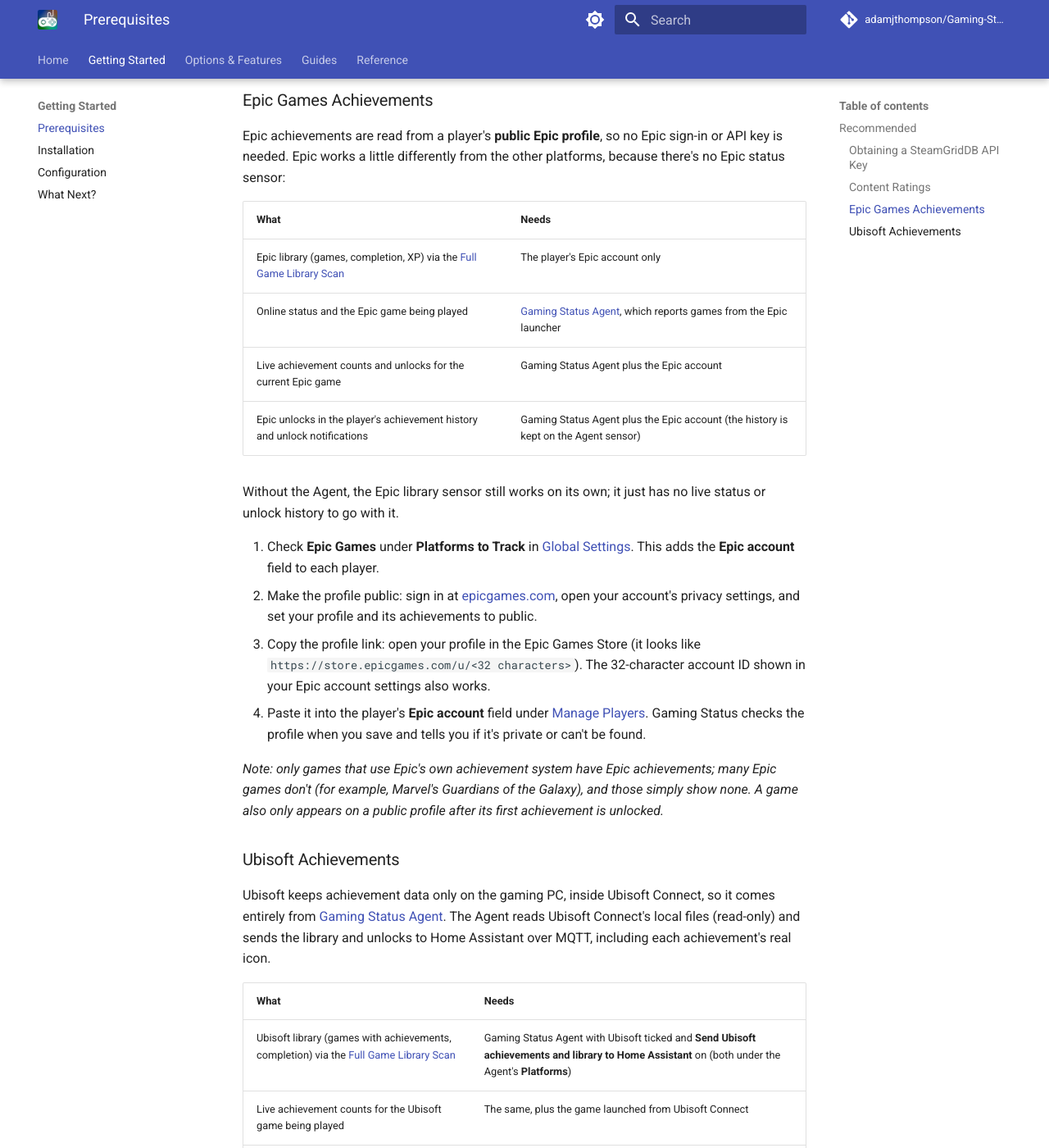
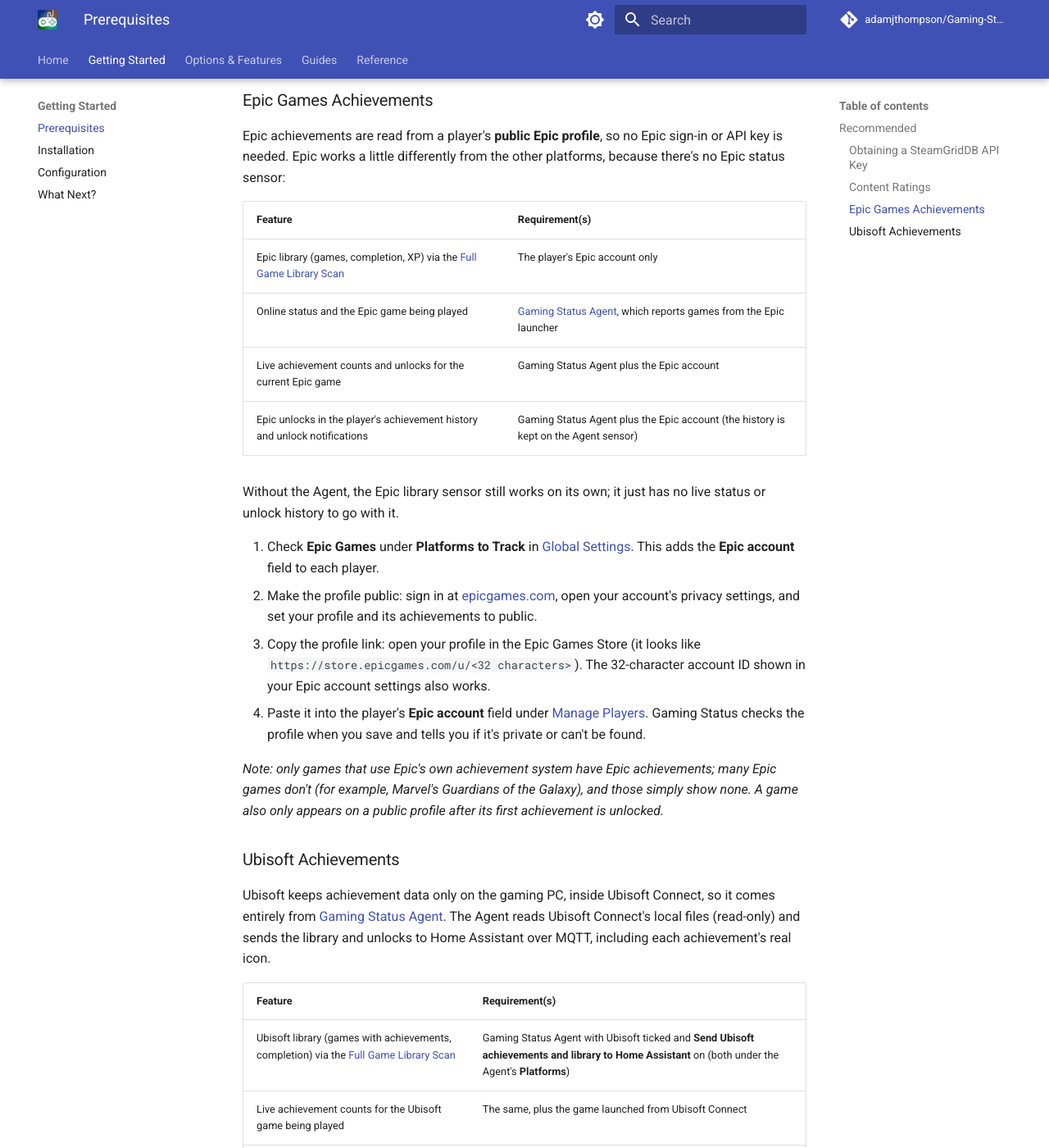
Before and after one commit to adamjthompson/Gaming-Status, an MkDocs documentation site: the page built from docs/getting-started/prerequisites.md, in a window 1280 px wide and 1400 px high, scrolled down 1627 px. Shown: the whole window at 82% size. Built offline with MkDocs 1.6.1 and Material for MkDocs 9.7.7, drawn with Linux system fonts in a browser that asks for light colours; comment, search, counter and statistics services are not loaded.

Commit message:
Updated documentation

```diff
--- a/docs/getting-started/prerequisites.md
+++ b/docs/getting-started/prerequisites.md
@@ -33,7 +33,7 @@
 ### Epic Games Achievements
 Epic achievements are read from a player's **public Epic profile**, so no Epic sign-in or API key is needed. Epic works a little differently from the other platforms, because there's no Epic status sensor:
 
-| What | Needs |
+| Feature | Requirement(s) |
 | --- | --- |
 | Epic library (games, completion, XP) via the [Full Game Library Scan](../configuration/achievements-ratings.md) | The player's Epic account only |
 | Online status and the Epic game being played | [Gaming Status Agent](../setup/pc-tracking.md), which reports games from the Epic launcher |
@@ -52,7 +52,7 @@
 ### Ubisoft Achievements
 Ubisoft keeps achievement data only on the gaming PC, inside Ubisoft Connect, so it comes entirely from [Gaming Status Agent](../setup/pc-tracking.md). The Agent reads Ubisoft Connect's local files (read-only) and sends the library and unlocks to Home Assistant over MQTT, including each achievement's real icon.
 
-| What | Needs |
+| Feature | Requirement(s) |
 | --- | --- |
 | Ubisoft library (games with achievements, completion) via the [Full Game Library Scan](../configuration/achievements-ratings.md) | Gaming Status Agent with Ubisoft ticked and **Send Ubisoft achievements and library to Home Assistant** on (both under the Agent's **Platforms**) |
 | Live achievement counts for the Ubisoft game being played | The same, plus the game launched from Ubisoft Connect |
```
